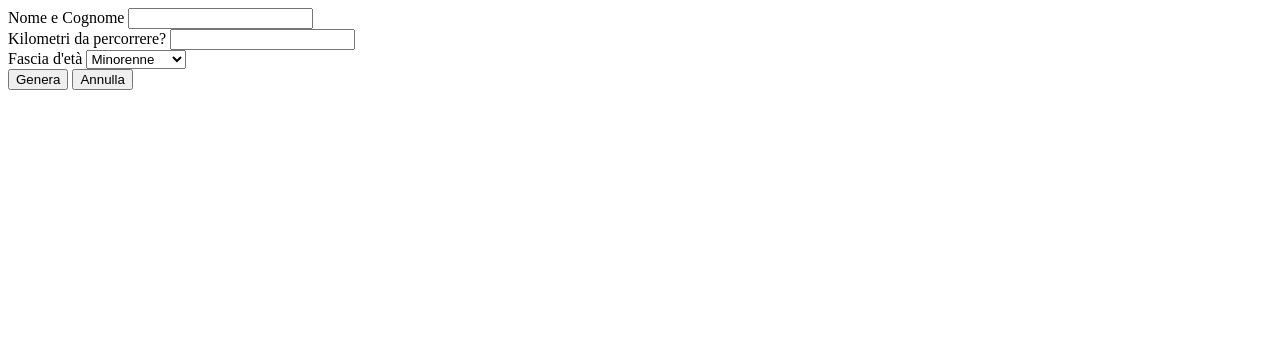
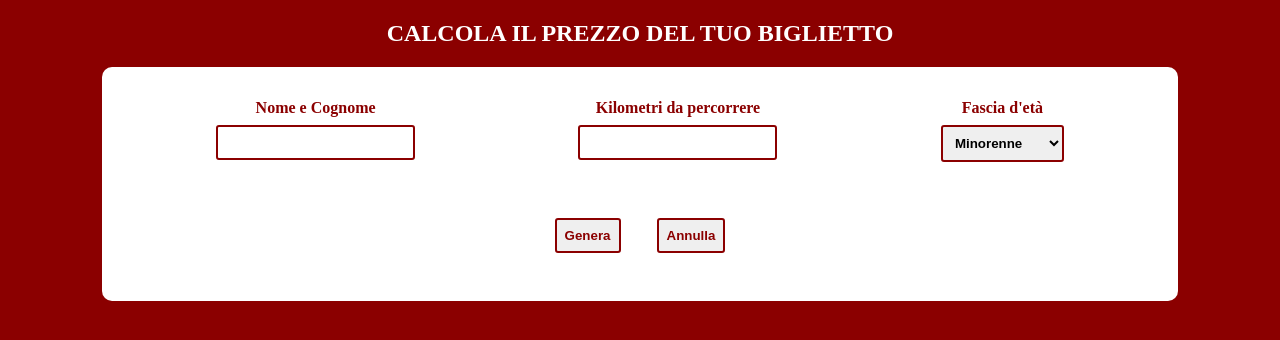
Before and after one commit to AndreazzaRiccardo/js-biglietto-treno-form, a plain HTML site: page index.html in a window 1280 px wide. Drawn offline with Linux system fonts and the light colour scheme.

Commit message:
add: complete layout

```diff
--- a/css/style.css
+++ b/css/style.css
@@ -1,3 +1,98 @@
 .hidden {
     display: none;
 }
+
+body {
+    height: 100vh;
+    max-width: 100%;
+    background-color: darkred;
+    text-align: center;
+}
+
+.card {
+    background-color: white;
+    width: 80%;
+    margin: 0 auto;
+    border-radius: 10px;
+    padding: 2rem;
+}
+
+.flex {
+    display: flex;
+}
+
+.space-around {
+    justify-content: space-around;
+}
+
+.buttons {
+    margin-top: 2rem;
+}
+
+.buttons button {
+    margin: 1rem;
+    border: 2px solid darkred;
+    border-radius: 3px;
+    padding: 0.5rem;
+    color: darkred;
+    font-weight: bolder;
+}
+
+h1 {
+    color: white;
+}
+
+.form {
+    display: flex;
+    flex-direction: column;
+}
+
+input, select {
+    border: 2px solid darkred;
+    border-radius: 3px;
+    margin: 0.5rem;
+    padding: 0.5rem;
+    font-weight: bold;
+}
+
+label {
+    color: darkred;
+    font-weight: bold;
+}
+
+.ticket-cont {
+    justify-content: space-between;
+    border: 1px solid black;
+}
+
+.ticket-details {
+    justify-content: space-between;
+    flex-grow: 1;
+    padding: 1rem;
+    text-align: left;
+}
+
+h3 {
+    text-align: left;
+}
+
+h5 {
+    font-size: 1.2rem;
+    margin-bottom: 0;
+}
+
+h6 {
+    font-size: 1rem;
+}
+
+.user-ticket {
+    padding: 1rem;
+    background-color: lightslategray;
+    text-align: left;
+    display: flex;
+    flex-direction: column;
+}
+
+p {
+    font-weight: bold;
+}
--- a/index.html
+++ b/index.html
@@ -11,17 +11,20 @@
 
     <section>
 
-        <div>
+        <h1>CALCOLA IL PREZZO DEL TUO BIGLIETTO</h1>
+        <div class="card">
+            <div class="flex space-around">
+                <div class="form">
                     <label for="user">Nome e Cognome</label>
                     <input type="text" id="user">
                 </div>
 
-        <div>
-            <label for="distance">Kilometri da percorrere?</label>
+                <div class="form">
+                    <label for="distance">Kilometri da percorrere</label>
                     <input type="text" id="distance">
                 </div>
 
-        <div>
+                <div class="form">
                     <label for="age">Fascia d'età</label>
                     <select id="age">
                         <option value="Minorenne">Minorenne</option>
@@ -29,22 +32,27 @@
                         <option value="Over-65">Over 65</option>
                     </select>
                 </div>
-
+            </div>
             <div class="buttons">
                 <button id="generate">Genera</button>
                 <button id="cancel">Annulla</button>
             </div>
 
+        </div>
+
     </section>
 
     <section class="ticket hidden">
+
+        <h1>IL TUO BIGLIETTO</h1>
+        <div class="card">
             <h3>DETTAGLIO PASSEGGERI</h3>
-            <div>
+                <div class="flex ticket-cont">
                     <div class="user-ticket">
                         <h5>NOME PASSEGGERO</h5>
                         <p id="username"></p>
                     </div>
-                <div class="ticket-cont">
+                    <div class="ticket-details flex">
                         <div>
                             <h6>Offerta</h6>
                             <p id="offer"></p>
@@ -63,6 +71,7 @@
                         </div>
                     </div>
                 </div>
+        </div>
     </section>
 
 
--- a/js/script.js
+++ b/js/script.js
@@ -39,3 +39,9 @@ genBtn.addEventListener("click", function() {
     document.getElementById("code").innerHTML = code;
     document.getElementById("cab").innerHTML = cab;
 });
+
+
+const clearBtn = document.getElementById("cancel");
+clearBtn.addEventListener("click", function(){
+    ticket.classList.add("hidden");
+})
```
Lines whose indentation alone changed are shown as unchanged.
